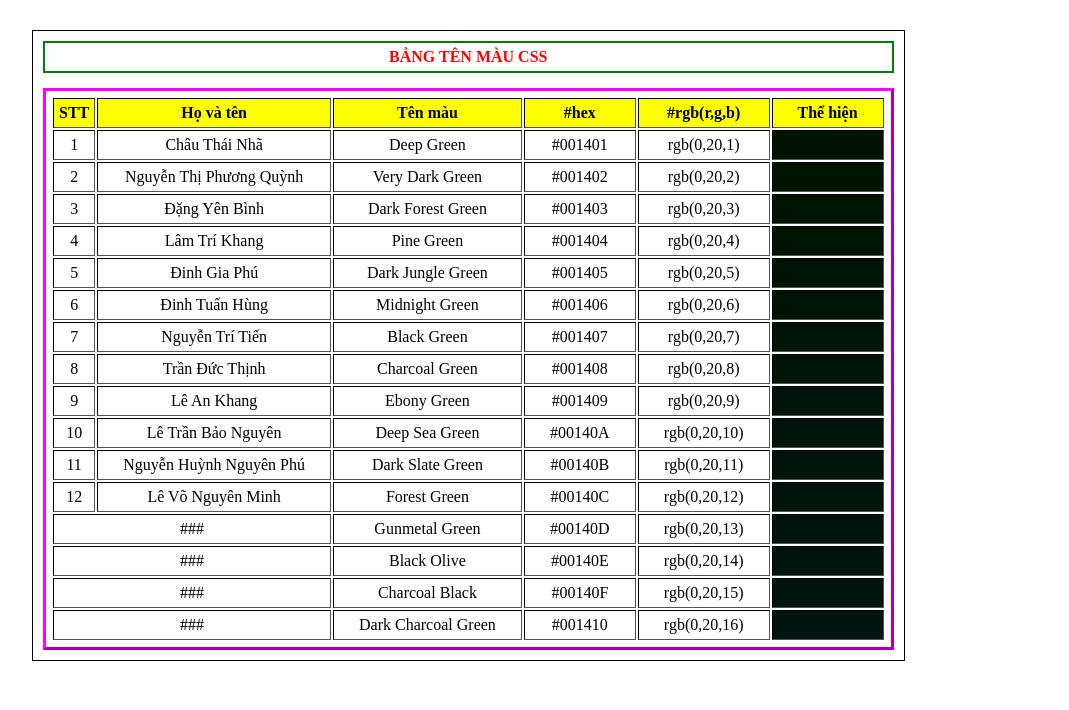
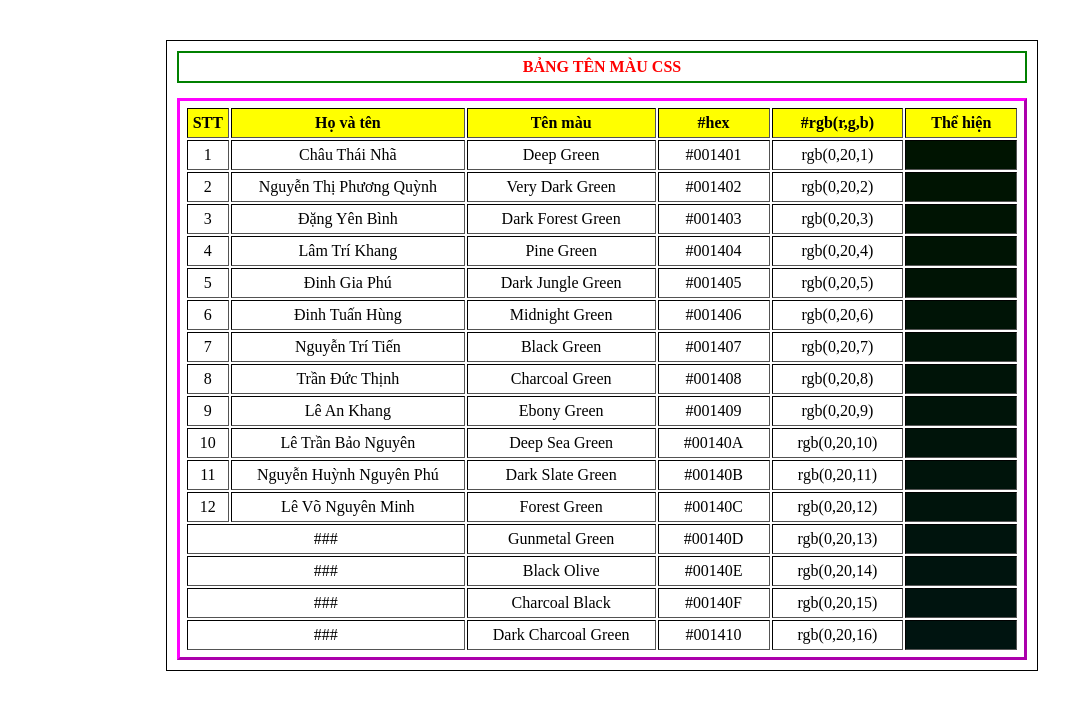
Before and after one commit to KatariiDev/to2_colors, a plain HTML site: page index.html in a window 1280 px wide. Shown: the whole page, without its empty margins (38-1107 px from the left). Drawn offline with Linux system fonts and the light colour scheme.

Commit message:
UPDATE 15/02/2025 1641

```diff
--- a/index.html
+++ b/index.html
@@ -7,9 +7,16 @@
     <link rel="stylesheet" href="main.css">
 </head>
 
-<style></style>
+<style>
+    .container-1-p {
+        display:flex;
+        justify-content: center;
+        align-items: center;
+    }
+</style>
 
 <body>
+    <div class="container-1-p">
         <div class="container-1">
             <table border="3">
                 <caption>BẢNG TÊN MÀU CSS</caption>
@@ -185,5 +192,6 @@
                 </tr>
             </table>
         </div>
+    </div>
 </body>
 </html>
--- a/main.css
+++ b/main.css
@@ -1,5 +1,5 @@
 body {
-    margin: 30px 70px
+    margin: 40px 0 0 0
 }
 
 /* table */
```
Lines whose indentation alone changed are shown as unchanged.
